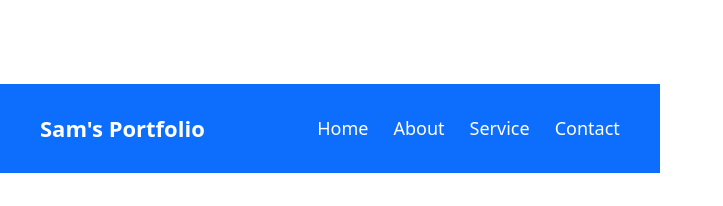
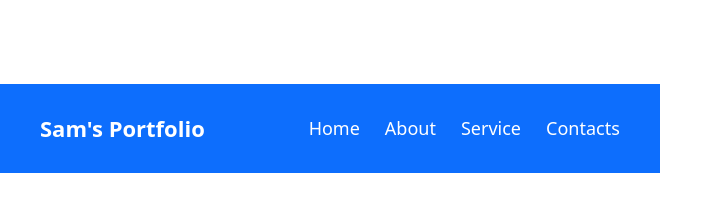
Before and after one commit to CrissyDev/Sam-s-Portfolio, a React (Vite) app: page / in a window 1280 px wide. Shown: the part 206-412 px from the top of the page, without its empty margins (0-723 px from the left). Built offline with nearby package versions, Linux system fonts and the light colour scheme.

Commit message:
Contacts page

```diff
--- a/src/components/Contact.jsx
+++ b/src/components/Contacts.jsx
@@ -1,5 +1,5 @@
 import React from "react";
-import '../styles/Contact.css';
+import '../styles/Contacts.css';
 
 const Contact = () => {
   const [formData, setFormData] = useState({
--- a/src/components/Navbar.jsx
+++ b/src/components/Navbar.jsx
@@ -10,7 +10,7 @@ const Navbar = () => {
         <li><a href="#">Home</a></li>
         <li><a href="#">About</a></li>
         <li><a href="#">Service</a></li>
-        <li><a href="#">Contact</a></li>
+        <li><a href="#">Contacts</a></li>
       </ul>
     </nav>
   );
```
Also changed, not shown: src/styles/Contacts.css (renamed from src/styles/Contact.css).
